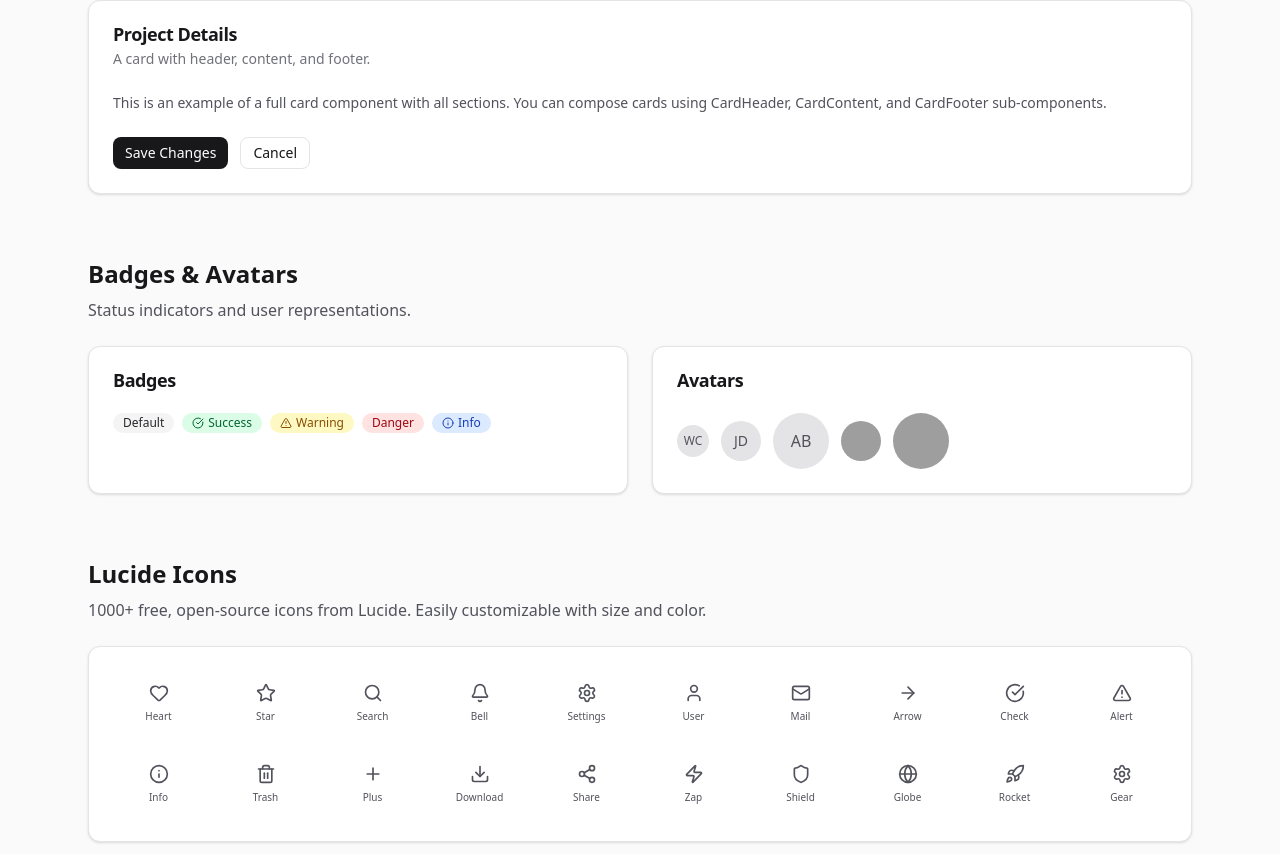
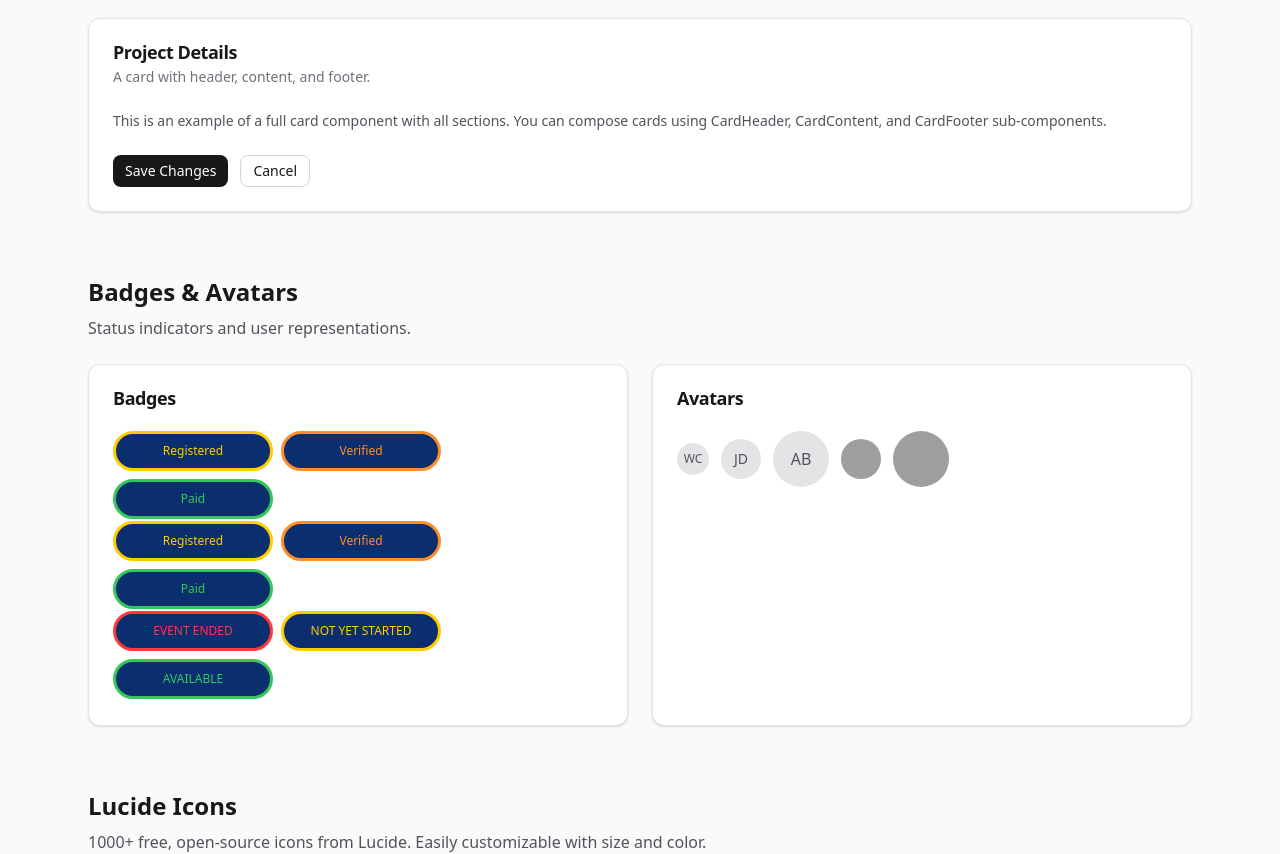
Before and after one commit to AndhikaAddiputra/wildcat-fe, a Next.js app: page / in a window 1280 px wide. Shown: the part 1276-2130 px from the top of the page. Built offline with nearby package versions, Linux system fonts and the light colour scheme; grey boxes are pictures that could not be loaded.

Commit message:
add changes to the badges

```diff
--- a/next.config.ts
+++ b/next.config.ts
@@ -1,9 +1,6 @@
 import type { NextConfig } from "next";
 
 const nextConfig: NextConfig = {
-  turbopack: {
-    root: "/Users/folfox/dev/websites/wildcat-fe",
-  },
 };
 
 export default nextConfig;
--- a/src/app/globals.css
+++ b/src/app/globals.css
@@ -10,6 +10,11 @@
   --color-foreground: var(--foreground);
   --font-sans: var(--font-geist-sans);
   --font-mono: var(--font-geist-mono);
+  --color-green: #34c759;
+  --color-orange: #ff8d28;
+  --color-red: #ff383c;
+  --color-yellow: #ffcc00;
+  --color-darkblue: #0b2e6f
 }
 
 @media (prefers-color-scheme: dark) {
@@ -25,12 +30,8 @@ body {
   font-family: var(--font-sans), system-ui, -apple-system, sans-serif;
 }
 
-* {
-  border-color: theme("colors.zinc.200");
-}
-
-@media (prefers-color-scheme: dark) {
+@layer base {
   * {
-    border-color: theme("colors.zinc.800");
+    @apply border-zinc-200 dark:border-zinc-800;
   }
 }
--- a/src/app/page.tsx
+++ b/src/app/page.tsx
@@ -78,7 +78,7 @@ export default function Home() {
       <main className="mx-auto max-w-6xl px-6 py-12">
         {/* Hero Section */}
         <section className="mb-16 text-center">
-          <Badge variant="info" className="mb-4">
+          <Badge variant="verified" className="mb-4">
             <Rocket className="mr-1 h-3 w-3" />
             v0.1.0
           </Badge>
@@ -246,21 +246,20 @@ export default function Home() {
                 <CardTitle>Badges</CardTitle>
               </CardHeader>
               <CardContent>
-                <div className="flex flex-wrap gap-2">
-                  <Badge>Default</Badge>
-                  <Badge variant="success">
-                    <CheckCircle className="mr-1 h-3 w-3" />
-                    Success
-                  </Badge>
-                  <Badge variant="warning">
-                    <AlertTriangle className="mr-1 h-3 w-3" />
-                    Warning
-                  </Badge>
-                  <Badge variant="danger">Danger</Badge>
-                  <Badge variant="info">
-                    <Info className="mr-1 h-3 w-3" />
-                    Info
-                  </Badge>
+                <div className="flex flex-wrap gap-2 mb-0.5">
+                  <Badge variant="pending">Registered</Badge>
+                  <Badge variant="verified">Verified</Badge>
+                  <Badge variant="complete">Paid</Badge>
+                </div>
+                <div className="flex flex-wrap gap-2 mb-0.5">
+                  <Badge variant="pending">Registered</Badge>
+                  <Badge variant="verified">Verified</Badge>
+                  <Badge variant="complete">Paid</Badge>
+                </div>
+                <div className="flex flex-wrap gap-2 mb-0.5">
+                  <Badge variant="end">EVENT ENDED</Badge>
+                  <Badge variant="pending">NOT YET STARTED</Badge>
+                  <Badge variant="complete">AVAILABLE</Badge>
                 </div>
               </CardContent>
             </Card>
@@ -441,7 +440,7 @@ export default function Home() {
             Wildcat Frontend &mdash; Built with Next.js, Tailwind CSS & Lucide Icons
           </p>
           <div className="flex items-center gap-2">
-            <Badge variant="success">
+            <Badge variant="complete">
               <CheckCircle className="mr-1 h-3 w-3" />
               Ready
             </Badge>
--- a/src/components/ui/badge.tsx
+++ b/src/components/ui/badge.tsx
@@ -2,25 +2,23 @@ import { type HTMLAttributes } from "react";
 import { cn } from "@/lib/utils";
 
 export interface BadgeProps extends HTMLAttributes<HTMLSpanElement> {
-  variant?: "default" | "success" | "warning" | "danger" | "info";
+  variant?: "pending" | "verified" | "complete" | "end";
 }
 
-function Badge({ className, variant = "default", ...props }: BadgeProps) {
+function Badge({ className, variant = "pending", ...props }: BadgeProps) {
   return (
     <span
       className={cn(
-        "inline-flex items-center rounded-full px-2.5 py-0.5 text-xs font-medium transition-colors",
+        "items-center border-3 rounded-[20px] h-[40px] w-[160px] px-2.5 py-0.5 text-xs font-medium transition-colors bg-darkblue flex justify-center",
         {
-          "bg-zinc-100 text-zinc-800 dark:bg-zinc-800 dark:text-zinc-300":
-            variant === "default",
-          "bg-green-100 text-green-800 dark:bg-green-900/30 dark:text-green-400":
-            variant === "success",
-          "bg-yellow-100 text-yellow-800 dark:bg-yellow-900/30 dark:text-yellow-400":
-            variant === "warning",
-          "bg-red-100 text-red-800 dark:bg-red-900/30 dark:text-red-400":
-            variant === "danger",
-          "bg-blue-100 text-blue-800 dark:bg-blue-900/30 dark:text-blue-400":
-            variant === "info",
+          "text-yellow border-yellow":
+            variant === "pending",
+          "text-orange border-orange":
+            variant === "verified",
+          "text-green border-green":
+            variant === "complete",
+          "text-red border-red":
+            variant === "end",
         },
         className
       )}
```
